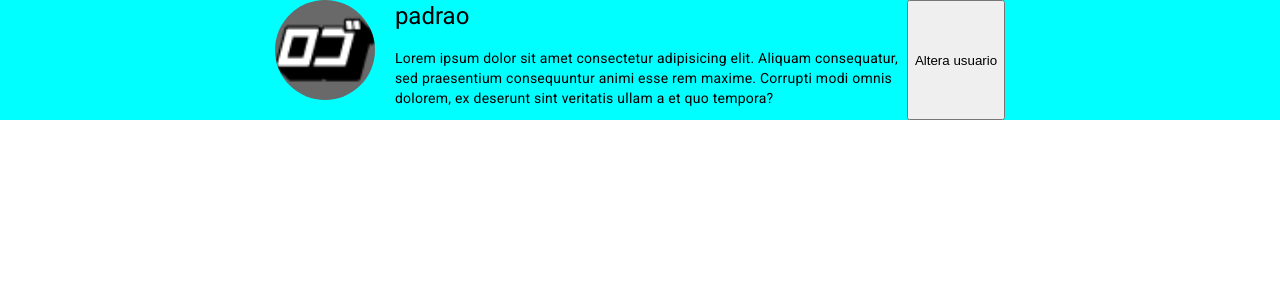
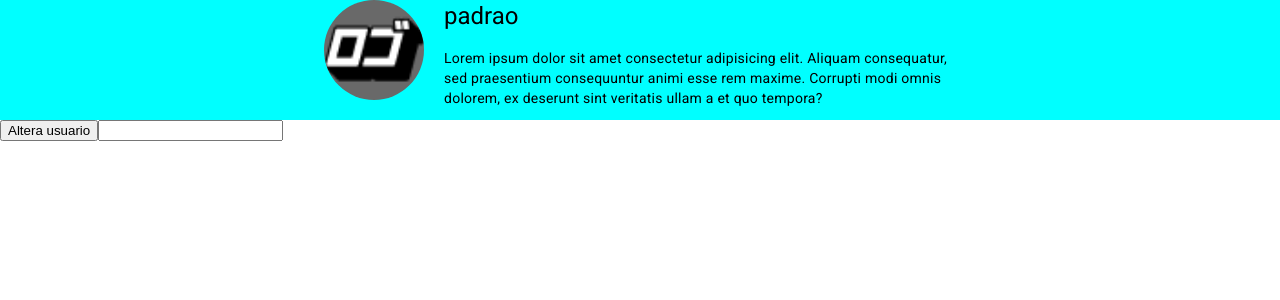
Before and after one commit to Vitormwxm/angular-basico-avancado, an Angular app in the folder fundamentos-do-angular/: page / in a window 1280 px wide. Shown: the top 300 px of the page. Built offline with nearby package versions, Linux system fonts and the light colour scheme.

Commit message:
testando attribute binding

```diff
--- a/fundamentos-do-angular/src/app/components/card-user/card-user.component.html
+++ b/fundamentos-do-angular/src/app/components/card-user/card-user.component.html
@@ -10,5 +10,10 @@
     </div>
 
 
-    <button (click)="alterUserName()">Altera usuario</button>
+
 </div>
+<div>
+    <button [attr.title]="attrBiding" (click)="alterUserName()">Altera usuario</button>
+
+    <input id="meu-input" (keyup)="handleInputkeyUp($event)">
+</div>
--- a/fundamentos-do-angular/src/app/components/card-user/card-user.component.ts
+++ b/fundamentos-do-angular/src/app/components/card-user/card-user.component.ts
@@ -8,8 +8,17 @@ import { Component } from '@angular/core';
 export class CardUserComponent {
   perfilUser = "./assets/logo.png";
   userName: string = "padrao";
+  inputValue = "teste";
+  attrBiding = "teste"
 
   alterUserName() {
     this.userName = "Novo"
+    this.attrBiding = "Teste diferenciado"
   }
+
+  handleInputkeyUp(event: KeyboardEvent) {
+    const currentTarget = (event.target as HTMLInputElement)
+    console.log(currentTarget.value)
+  }
+
 }
```
